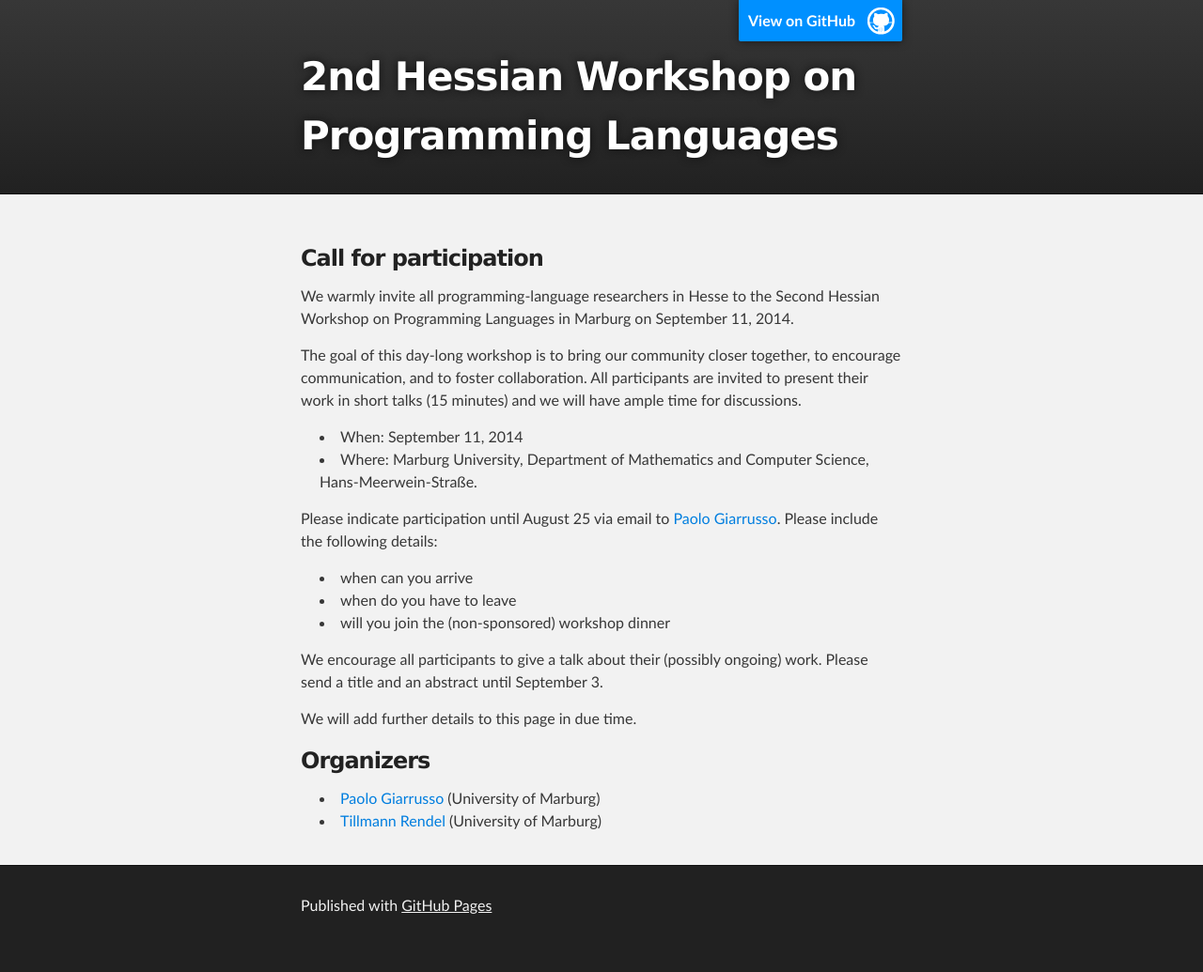
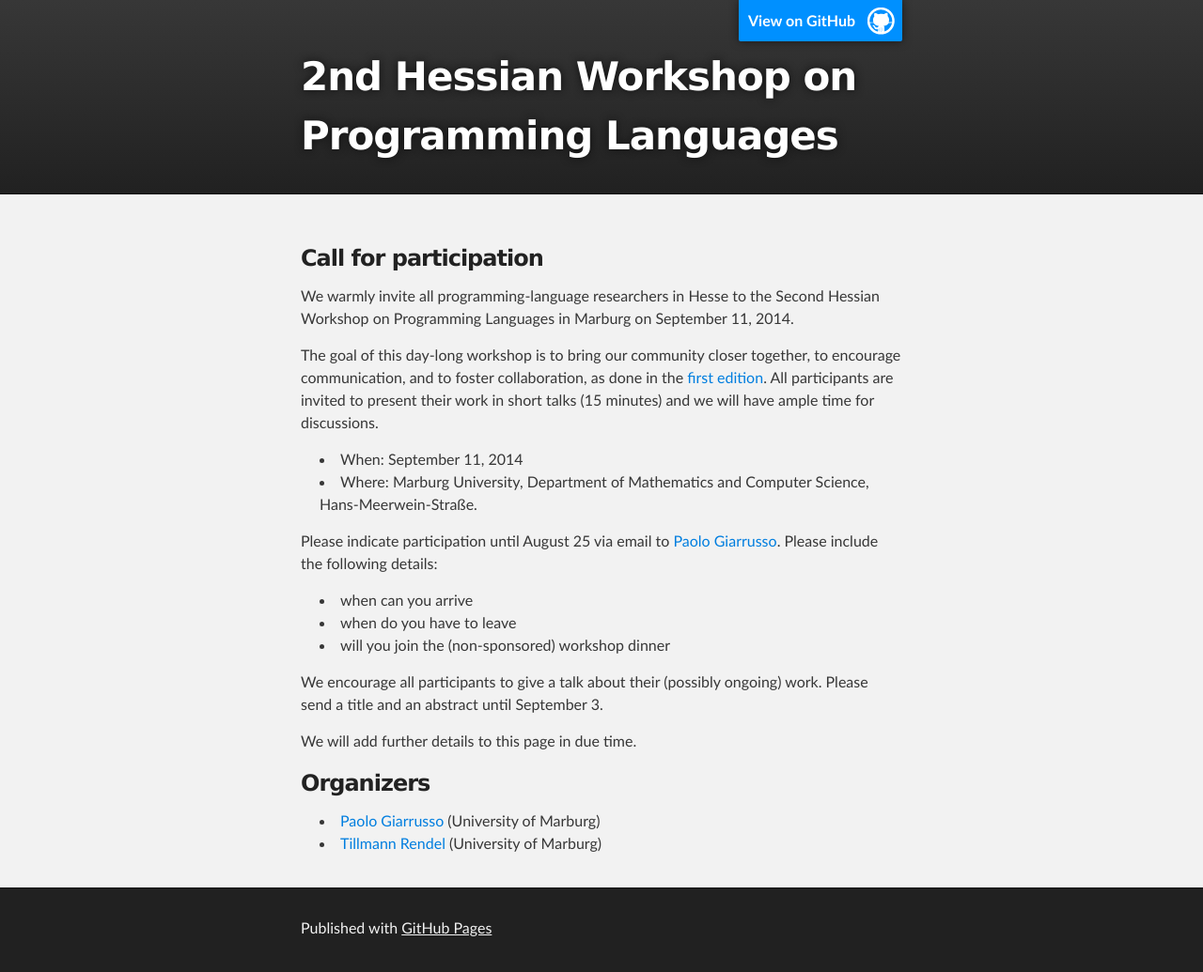
Before and after one commit to ps-mr/hesspl-2014, a Jekyll site: the page built from index.md, in a window 1280 px wide. Shown: the whole page at 94% size. Built offline with Jekyll 4.4.1, drawn with Linux system fonts in a browser that asks for light colours; Markdown is read by kramdown in place of the engine named in the settings; before the commit the page ends 1011 px from its top, so only the background shows below that.

Commit message:
Mention first edition's success (undermentioned)

```diff
--- a/index.md
+++ b/index.md
@@ -6,9 +6,10 @@ We warmly invite all programming-language researchers in Hesse to the Second
 Hessian Workshop on Programming Languages in Marburg on September 11, 2014.
 
 The goal of this day-long workshop is to bring our community closer together, to
-encourage communication, and to foster collaboration. All participants are
-invited to present their work in short talks (15 minutes) and we will have ample
-time for discussions.
+encourage communication, and to foster collaboration, as done in the [first
+edition](http://erdweg.org/HessPL/index.html).
+All participants are invited to present their work in short talks (15 minutes)
+and we will have ample time for discussions.
 
 * When: September 11, 2014
 * Where: Marburg University, Department of Mathematics and Computer Science,
```
